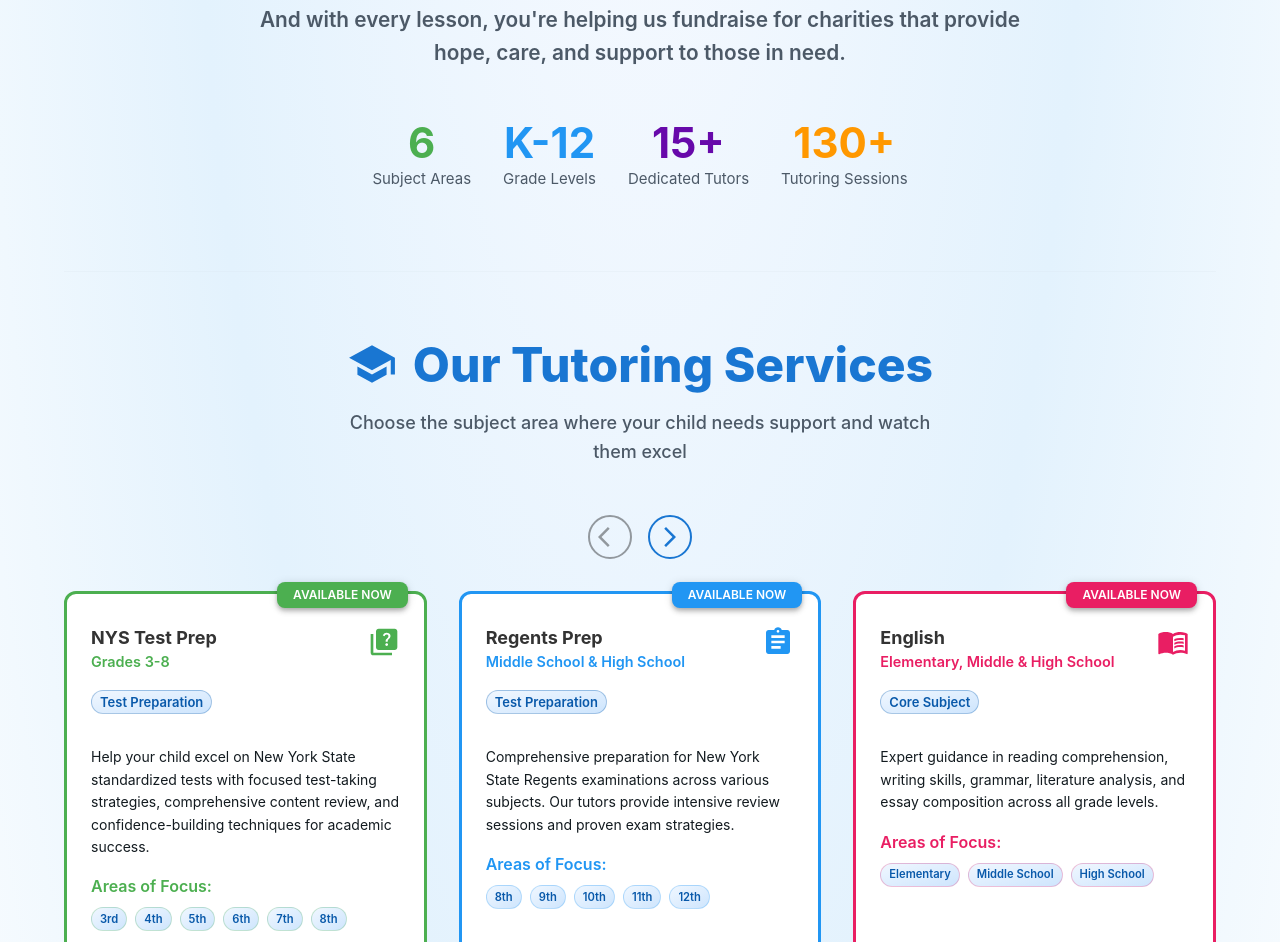
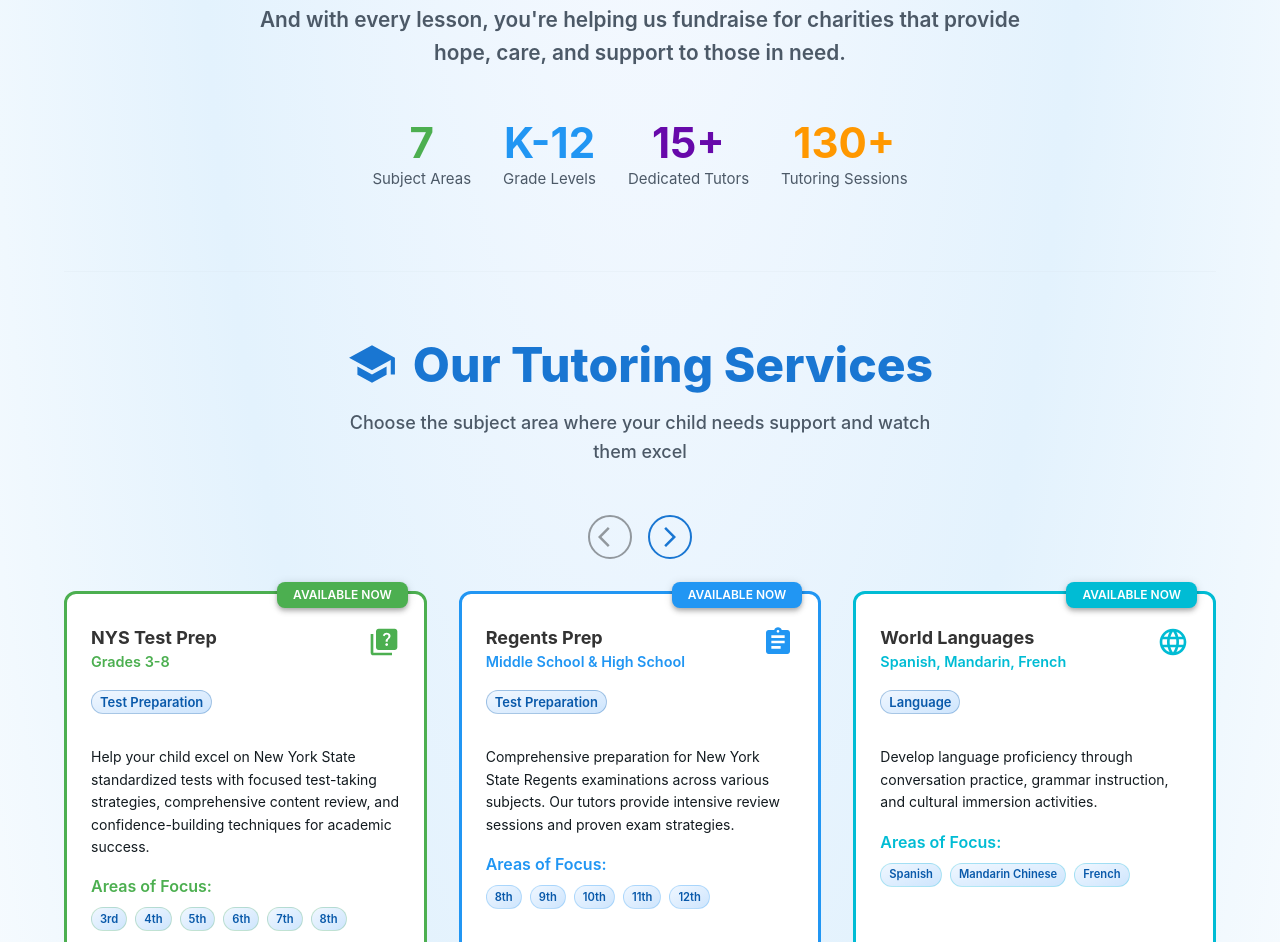
Before and after one commit to Jonathanz4344/EnlightenLearning, a React (Vite) app: page /Program/Tutoring-Services in a window 1280 px wide. Shown: the part 450-1392 px from the top of the page. Built offline with nearby package versions, Linux system fonts and the light colour scheme.

Commit message:
added music and modified some changes

```diff
--- a/src/components/getInvolved/ApplyTutor.jsx
+++ b/src/components/getInvolved/ApplyTutor.jsx
@@ -57,6 +57,28 @@ const subjectAreas = [
         grades: ["8th","9th", "10th", "11th", "12th"],
         commitment: "Intensive review sessions"
     },
+        {
+        id: 6,
+        title: "World Languages",
+        subtitle: "Spanish, Mandarin, French",
+        description: "Assist students in developing language proficiency through conversation practice, grammar instruction, and cultural immersion activities.",
+        icon: LanguageIcon,
+        color: "#00bcd4",
+        category: "Language",
+        grades: ["Spanish", "Mandarin Chinese", "French"],
+        commitment: "Conversational sessions"
+    },
+         {
+        id: 7,
+        title: "Music",
+        subtitle: "Elementary, Middle & High School",
+        description: "Provide personalized music instruction, including reading music, developing instrumental or vocal skills, and exploring music theory and performance techniques. Lessons are tailored to each student’s goals and level.",
+        icon: EnglishIcon,
+        color: "#e91e63",
+        category: "Fine Arts",
+        grades: ["Elementary", "Middle School", "High School"],
+        commitment: "Weekly sessions"
+    },
     {
         id: 3,
         title: "English",
@@ -90,17 +112,6 @@ const subjectAreas = [
         grades: ["Elementary", "Middle School", "High School"],
         commitment: "Lab and theory sessions"
     },
-    {
-        id: 6,
-        title: "World Languages",
-        subtitle: "Spanish, Mandarin, French",
-        description: "Assist students in developing language proficiency through conversation practice, grammar instruction, and cultural immersion activities.",
-        icon: LanguageIcon,
-        color: "#00bcd4",
-        category: "Language",
-        grades: ["Spanish", "Mandarin Chinese", "French"],
-        commitment: "Conversational sessions"
-    }
 ];
 
 // Helper function to get category color
--- a/src/components/programs/TutoringServices.jsx
+++ b/src/components/programs/TutoringServices.jsx
@@ -59,6 +59,17 @@ const subjectAreas = [
         commitment: "Intensive review sessions"
     },
     {
+        id: 6,
+        title: "World Languages",
+        subtitle: "Spanish, Mandarin, French",
+        description: "Develop language proficiency through conversation practice, grammar instruction, and cultural immersion activities.",
+        icon: LanguageIcon,
+        color: "#00bcd4",
+        category: "Language",
+        grades: ["Spanish", "Mandarin Chinese", "French"],
+        commitment: "Conversational sessions"
+    },
+    {
         id: 3,
         title: "English",
         subtitle: "Elementary, Middle & High School",
@@ -66,6 +77,17 @@ const subjectAreas = [
         icon: EnglishIcon,
         color: "#e91e63",
         category: "Core Subject",
+        grades: ["Elementary", "Middle School", "High School"],
+        commitment: "Weekly sessions"
+    },
+    {
+        id: 7,
+        title: "Music",
+        subtitle: "Elementary, Middle & High School",
+        description: "Learn to read music, develop instrumental or vocal skills, and explore music theory and performance techniques tailored to each student’s level and interests. *Instrument dependent availability.",
+        icon: EnglishIcon,
+        color: "#e91e63",
+        category: "Fine Arts",
         grades: ["Elementary", "Middle School", "High School"],
         commitment: "Weekly sessions"
     },
@@ -91,17 +113,6 @@ const subjectAreas = [
         grades: ["Elementary", "Middle School", "High School"],
         commitment: "Lab and theory sessions"
     },
-    {
-        id: 6,
-        title: "World Languages",
-        subtitle: "Spanish, Mandarin, French",
-        description: "Develop language proficiency through conversation practice, grammar instruction, and cultural immersion activities with native and fluent speakers.",
-        icon: LanguageIcon,
-        color: "#00bcd4",
-        category: "Language",
-        grades: ["Spanish", "Mandarin Chinese", "French"],
-        commitment: "Conversational sessions"
-    }
 ];
 
 // Helper function to get category color
```
